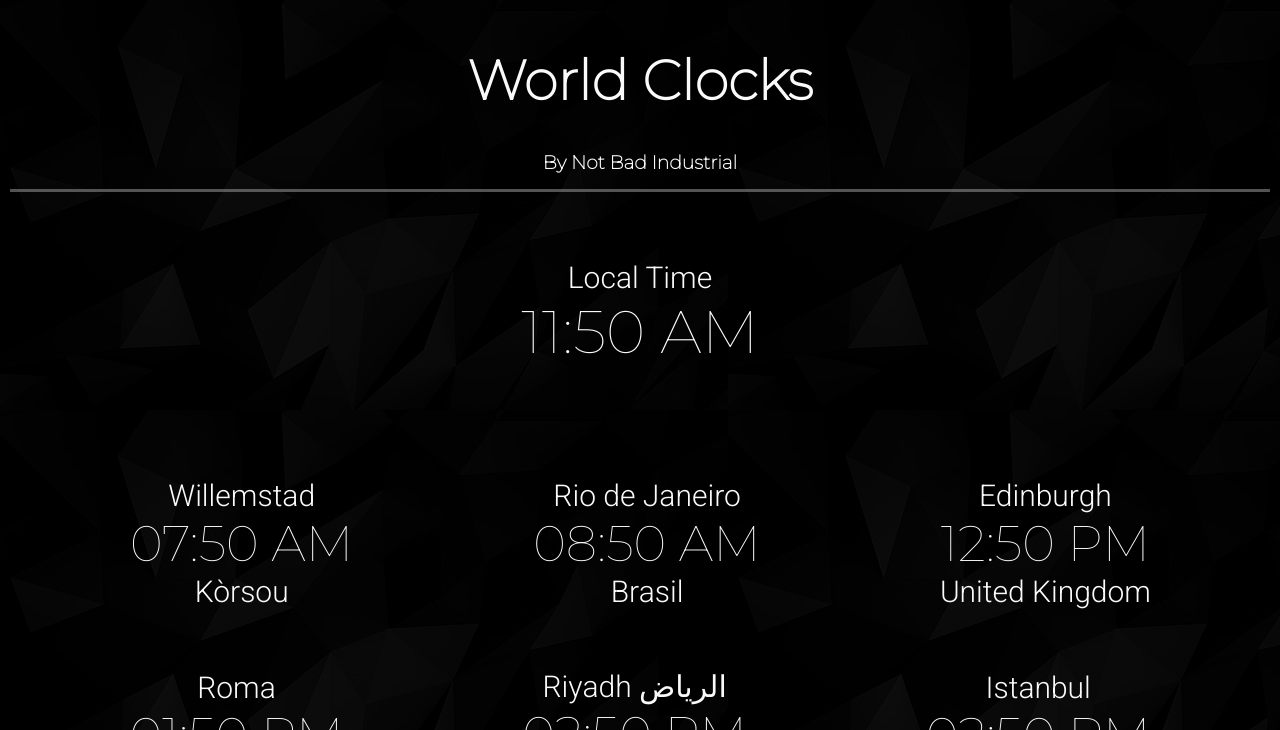
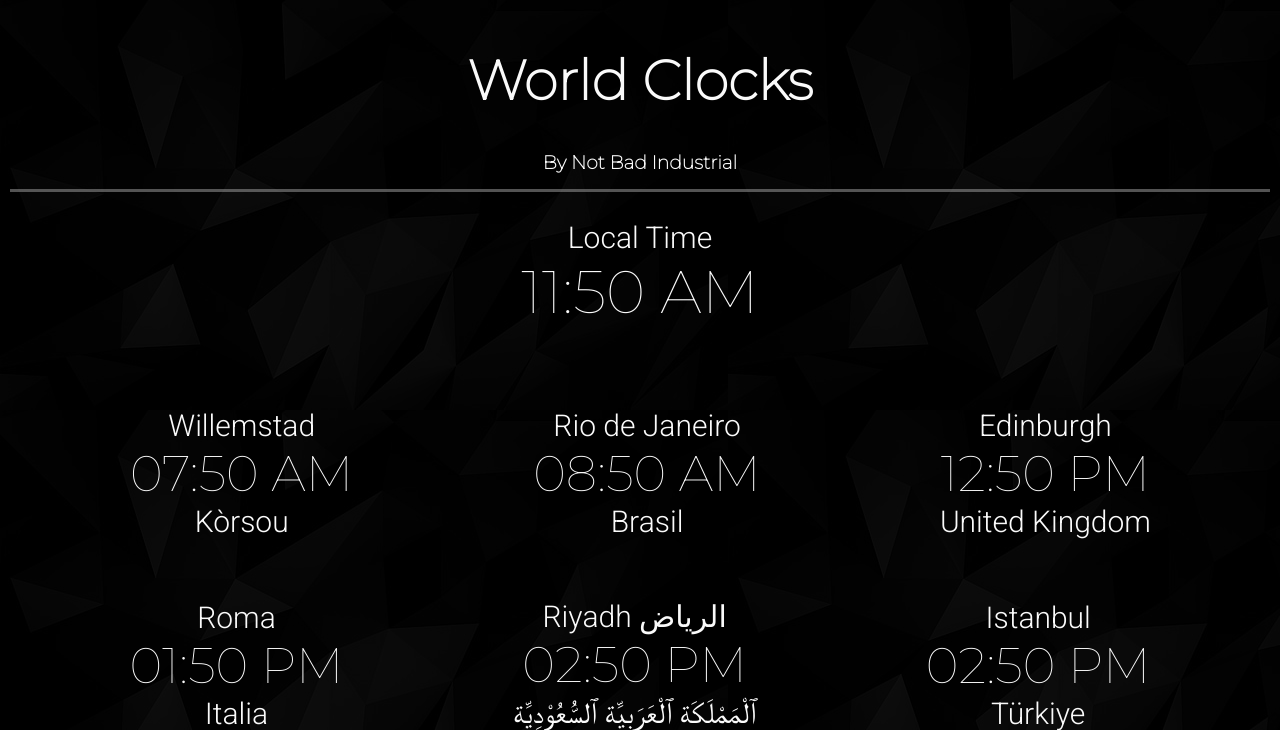
Before and after one commit to awat31/world-clocks, a plain HTML site: page index.html in a window 1280 px wide. Shown: the top 730 px of the page. Drawn offline with Linux system fonts and the light colour scheme.

Commit message:
Layout fix

```diff
--- a/index.html
+++ b/index.html
@@ -21,9 +21,7 @@
     <h1>World Clocks</h1>
     <h3>By Not Bad Industrial</h3>
   </center>
-  <div class="flex-container">
-    <p class="local">Local Time<br><span class="clock" style="font-size: 60px" data-default-timezone></span></p>
-  </div>
+  <p class="local">Local Time<br><span class="clock" style="font-size: 60px" data-default-timezone></span></p>
   <div class="flex-container">
     <p class="location">Willemstad<br><span class="clock" data-timezone="America/Curacao"></span><br>Kòrsou</p>
     <p class="location">Rio de Janeiro<br><span class="clock" data-timezone="America/Sao_Paulo"></span><br>Brasil</p>
```
